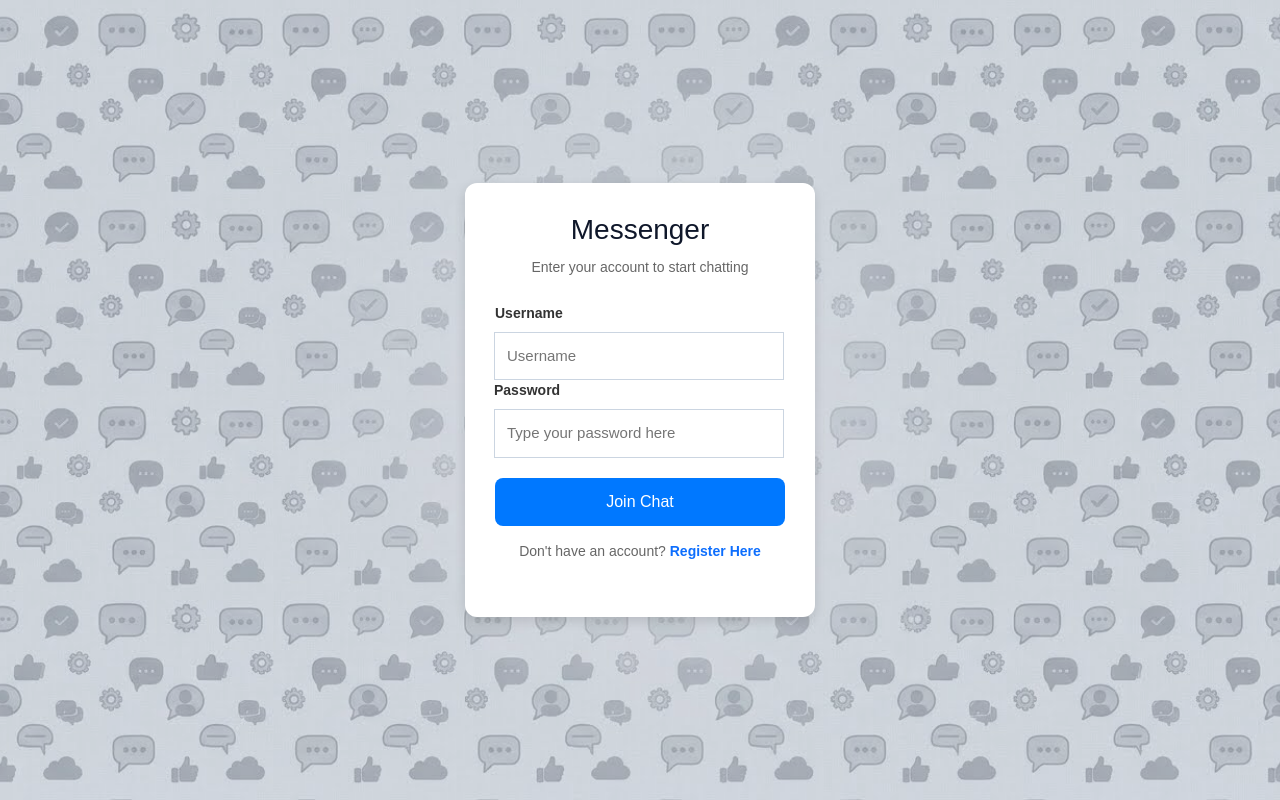
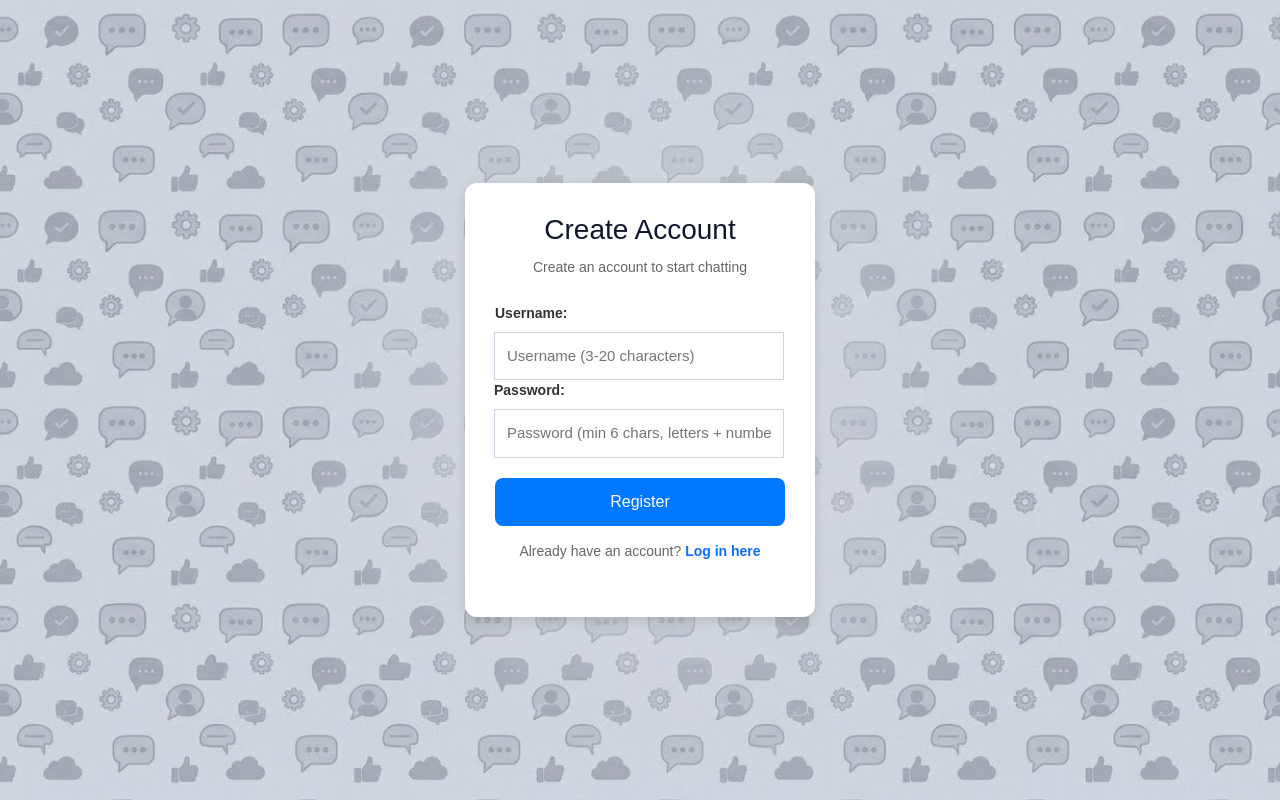
Before and after one commit to uc-se-sm26-team23/scrum-project, a website: page src/ui/index.html in a window 1280 px wide. Both pictures are taken after a click on the link "Register Here". Drawn offline with nearby package versions, Linux system fonts and the light colour scheme; no server answers.

Commit message:
Functionalize Show-Register-Form and Show-Login-Form

```diff
--- a/src/ui/client.js
+++ b/src/ui/client.js
@@ -125,7 +125,6 @@ if (loginUsernameInput) {
     });
 }
 
-
 function joinChat() {
     const username = document.getElementById('username').value;
     const pattern = /^\w{3,20}$/;
@@ -146,7 +145,19 @@ function joinChat() {
     document.getElementById('chatUI').style.display = '';
 }
 
+// Toggle: Login -> Register
+document.getElementById('showRegisterForm').addEventListener('click', function() {
+    document.getElementById('loginUI').style.display = 'none';
+    document.getElementById('registerUI').style.display = '';
+    document.getElementById('login-error').textContent = '';
+});
 
+// Toggle: Register -> Login
+document.getElementById('showLoginForm').addEventListener('click', () => {
+    document.getElementById('registerUI').style.display = 'none';
+    document.getElementById('loginUI').style.display = '';
+    document.getElementById('register-error').textContent = '';
+});
 
 
 // =============================================================================
--- a/src/ui/index.html
+++ b/src/ui/index.html
@@ -50,7 +50,7 @@
 
     <div id="registerUI" style="display:none">
         <div class="login-container">
-            <h1>Get Started on Messenger</h1>
+            <h1>Create Account</h1>
             <p>Create an account to start chatting</p>
 
             <div class="input-group">
```
